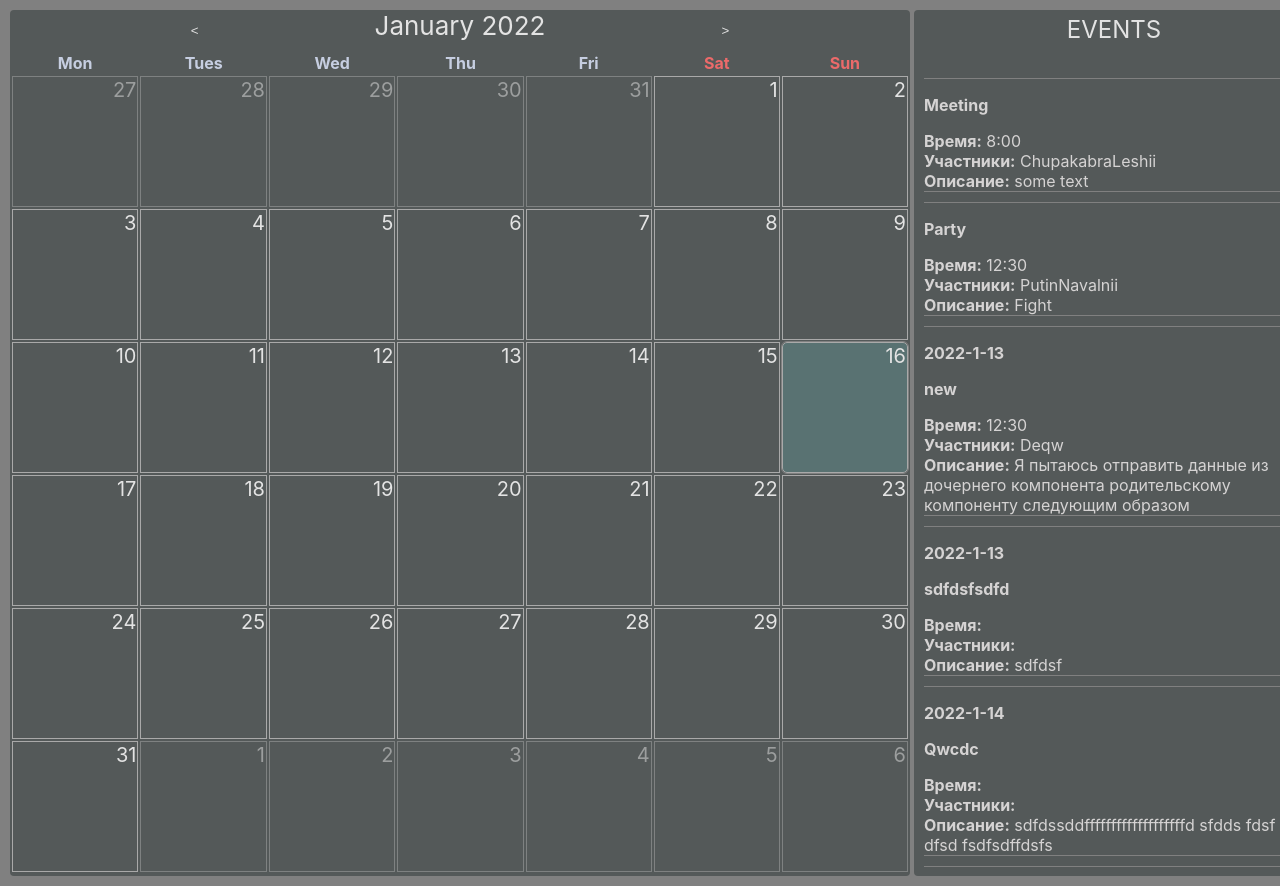
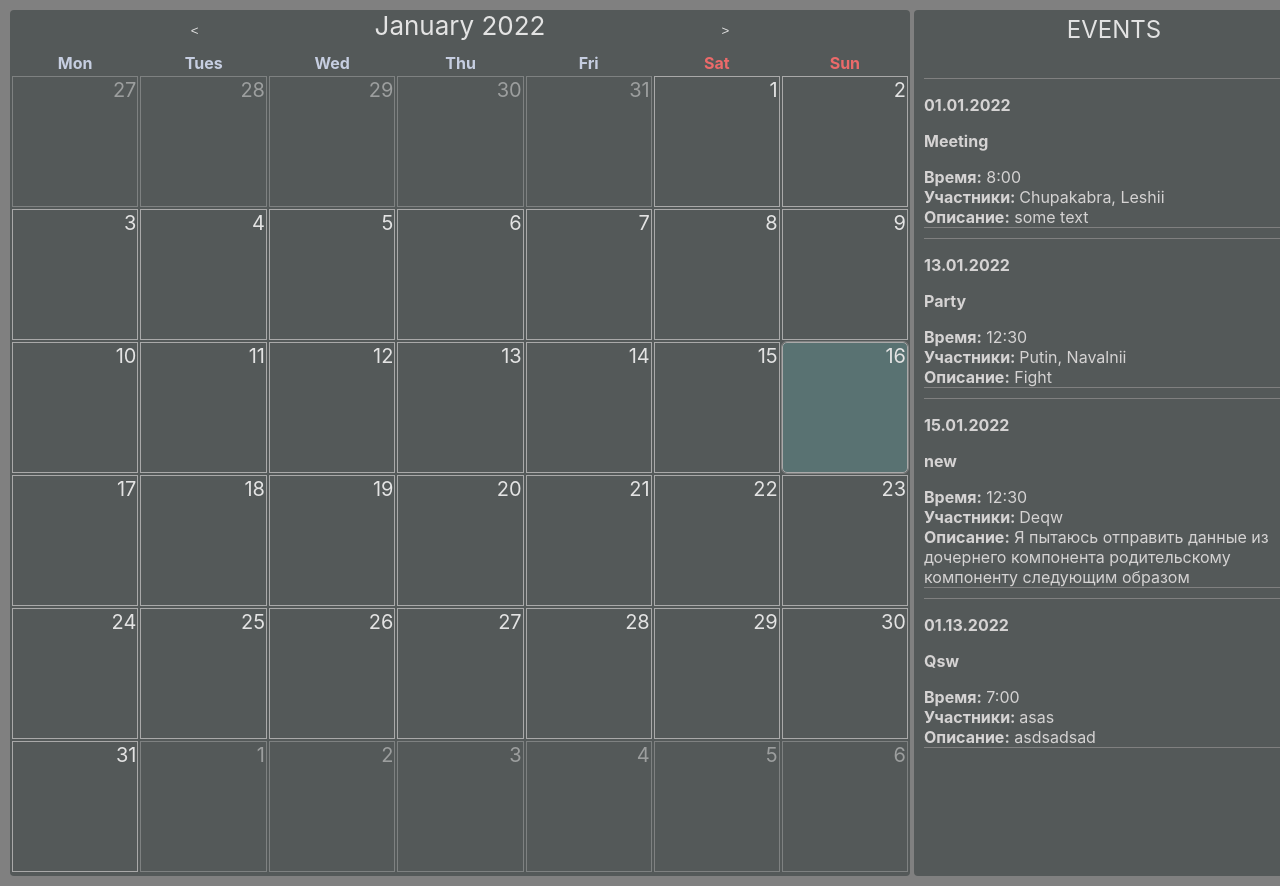
Before and after one commit to NakushnovE/calendar, a React (Create React App) app: page / in a window 1280 px wide. Shown: the top 886 px of the page. Built offline with nearby package versions, Linux system fonts and the light colour scheme; data requests are answered from the project's data file.

Commit message:
some commit

```diff
--- a/db.json
+++ b/db.json
@@ -1,6 +1,7 @@
 {
   "events": [
     {
+      "selectedDate": "01.01.2022",
       "nameEvent": "Meeting",
       "selectedTime": "8:00",
       "participants": [
@@ -11,6 +12,7 @@
       "id": 1
     },
     {
+      "selectedDate": "13.01.2022",
       "nameEvent": "Party",
       "selectedTime": "12:30",
       "participants": [
@@ -21,7 +23,7 @@
       "id": 2
     },
     {
-      "selectedDate": "2022-1-13",
+      "selectedDate": "15.01.2022",
       "nameEvent": "new",
       "selectedTime": "12:30",
       "participants": [
@@ -31,30 +33,14 @@
       "id": 3
     },
     {
-      "selectedDate": "2022-1-13",
-      "nameEvent": "sdfdsfsdfd",
-      "selectedTime": "",
-      "participants": [],
-      "descriptionEvent": "sdfdsf",
+      "selectedDate": "01.13.2022",
+      "nameEvent": "Qsw",
+      "selectedTime": "7:00",
+      "participants": [
+        "asas"
+      ],
+      "descriptionEvent": "asdsadsad",
       "id": 4
-    },
-    {
-      "selectedDate": "2022-1-14",
-      "nameEvent": "Qwcdc",
-      "selectedTime": "",
-      "participants": [],
-      "descriptionEvent": "sdfdssddfffffffffffffffffffd\nsfdds\nfdsf\ndfsd\nfsdfsdffdsfs",
-      "id": 5
-    },
-    {
-      "selectedDate": "2022-1-27",
-      "nameEvent": "Asdfsdfsd",
-      "selectedTime": "",
-      "participants": [
-        "dfsdfc "
-      ],
-      "descriptionEvent": "sdfsdfsdfsdf",
-      "id": 6
     }
   ]
 }
--- a/src/App.tsx
+++ b/src/App.tsx
@@ -1,12 +1,12 @@
 import React from 'react';
 import './App.css';
-import {DataPicker} from "./components/DataPicker";
+import {DatePicker} from "./components/DatePicker";
 
 
 function App() {
   return (
       <>
-        <DataPicker />
+        <DatePicker />
 
       </>
 
--- a/src/components/BlockEvents.tsx
+++ b/src/components/BlockEvents.tsx
@@ -1,30 +1,36 @@
 import React, {useEffect, useState} from 'react';
 import "./BlockEvents.css"
+import {IEvents} from "../configs/types";
+import useGetEvents from "../hooks/useGetEvents";
 
 
 const BlockEvents = () => {
 
-const [events, setEvents] = useState([])
+/*const [events, setEvents] = useState<any | string>([])
 
     useEffect(() => {
         fetch(`http://localhost:5000/events`)
             .then(res => res.json())
             .then(res => setEvents(res))
-    }, [])
+    }, [])*/
 
-
+    // @ts-ignore
+    const [events, setEvents] = useGetEvents<any | string>([])
+console.log(events)
 
     return (
         <div className="event-container">
             <p className="tittle-events">EVENTS</p>
             <div className="events-block">
-                {events.map(({nameEvent, selectedTime, participants, descriptionEvent, selectedDate}) => (
+                 {events.map((event: IEvents | any | undefined | null) => (
                     <div className="event-item">
-                        <p><b>{selectedDate}</b></p>
-                        <p><b>{nameEvent}</b></p>
-                        <div><b>Время:</b> {selectedTime}</div>
-                        <div><b>Участники:</b> {participants}</div>
-                        <div><b>Описание:</b> {descriptionEvent}</div>
+                        <p><b>{event.selectedDate}</b></p>
+                        <p><b>{event.nameEvent}</b></p>
+                        <div><b>Время:</b> {event.selectedTime}</div>
+                        <div><b>Участники: </b>
+                            {event.participants.join(', ')}
+                        </div>
+                        <div><b>Описание:</b> {event.descriptionEvent}</div>
                     </div>
                     )
                 )}
--- a/src/components/Calendar.tsx
+++ b/src/components/Calendar.tsx
@@ -14,14 +14,20 @@ export const Calendar: React.FC<{} | any | boolean> = ({openModalAddTask, getSel
 
     const handleSelectedDate = (e: any) => {
         setSelectedDate(formattedDate(e))
+    }
 
+    const addZeroDate = (num: number) => {
+       return  num < 10? "0" + num: num
     }
+
     getSelectedDate(selectedDate)
-    const formattedDate = (date: any) => {
-        const formatted: string = `${date.getFullYear()}-${date.getMonth()+1}-${date.getDate()}`
+    const formattedDate = (date: any | number | string) => {
+
+        const formatted: string = `${addZeroDate(date.getMonth() + 1)}.${addZeroDate(date.getDate())}.${date.getFullYear()}`
+
         return formatted
     }
-
+    console.log(selectedDate)
     const today = new Date()
     const monthIndex = dayOfMonth.getMonth()
 
@@ -46,7 +52,7 @@ export const Calendar: React.FC<{} | any | boolean> = ({openModalAddTask, getSel
      const weekOfMonth: Dates[] | any = generateWeeks(mo)
 
 
-    console.log(selectedDate)
+
     return (
         <div className="calendar-container">
             <div className="selection-month">
--- a/src/components/DataPicker.tsx
+++ b/src/components/DatePicker.tsx
@@ -5,7 +5,7 @@ import ModalAddTask from "./ModalAddTask";
 
 
 
-export const DataPicker: React.FC<boolean | any> = () => {
+export const DatePicker: React.FC<boolean | any> = () => {
 
     const [clickedOpenModal, setClickedOpenModal] = useState<boolean | any>(false)
     const [selectedDate, setSelectedDate] = useState<null | any>(0)
--- a/src/components/ModalAddTask.tsx
+++ b/src/components/ModalAddTask.tsx
@@ -9,7 +9,7 @@ const ModalAddTask = ({setClickedOpenModal, selectedDate}:any | string) => {
 
     const [nameEvent, setNameEvent] = useState("")
     const [descriptionEvent, setDescriptionEvent] = useState("")
-    const [selectedTime,setSelectedTime] = useState("")
+    const [selectedTime,setSelectedTime] = useState("7:00")
     const [inputParticipants, setInputParticipants] = useState("")
     const [participants, setParticipants] = useState<any>([])
 
--- /dev/null
+++ b/src/hooks/useGetEvents.ts
@@ -0,0 +1,16 @@
+import {useEffect, useState} from 'react';
+
+const useGetEvents = () => {
+
+    const [events, setEvents] = useState<any | string>([])
+
+    useEffect(() => {
+        fetch(`http://localhost:5000/events`)
+            .then(res => res.json())
+            .then(res => setEvents(res))
+    }, [setEvents])
+console.log(events)
+    return [events]
+};
+
+export default useGetEvents;
```
Also changed, not shown: src/configs/types.ts (+8 -0 lines).
